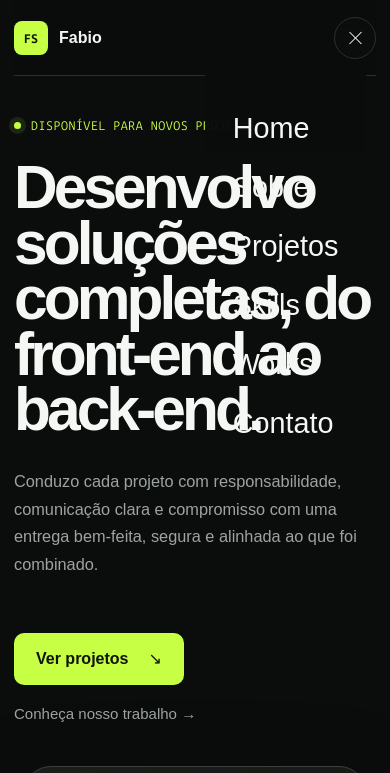
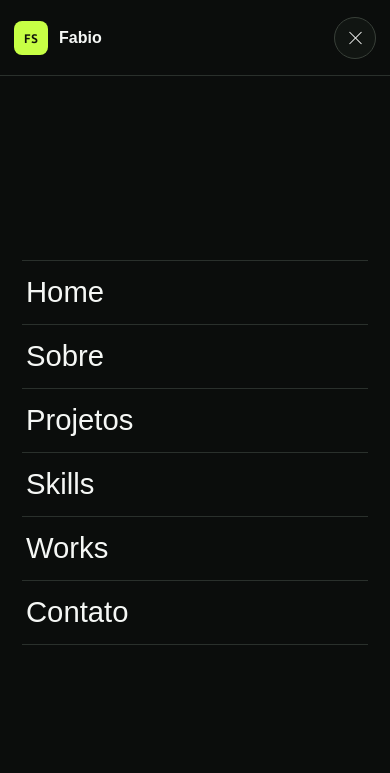
Before and after one commit to Fabio40404040/portifolio, a website built with Vite: page index.html in a window 390 px wide. Both pictures are taken after a click on the button "Abrir menu". Shown: the top 773 px of the page. Built offline with nearby package versions, Linux system fonts and the light colour scheme; a web font is replaced by a local one.

Commit message:
fix: improve mobile navigation visibility

```diff
--- a/src/index.css
+++ b/src/index.css
@@ -46,6 +46,8 @@ body {
   background: radial-gradient(circle at 77% 18%, rgb(199 255 69 / 8%), transparent 23rem), var(--bg);
 }
 
+body.menu-open { overflow: hidden; }
+
 a { color: inherit; text-decoration: none; }
 button { color: inherit; font: inherit; }
 img { display: block; max-width: 100%; }
@@ -59,14 +61,17 @@ img { display: block; max-width: 100%; }
   position: sticky;
   z-index: 100;
   top: 0;
-  width: var(--page);
+  width: 100%;
   height: 92px;
   margin: 0 auto;
+  padding-inline: max(20px, calc((100% - 1180px) / 2));
   display: grid;
   grid-template-columns: 1fr auto 1fr;
   align-items: center;
   border-bottom: 1px solid var(--line);
-  background: rgb(11 13 12 / 86%);
+  color: var(--text);
+  background: rgb(11 13 12 / 96%);
+  box-shadow: 0 10px 28px rgb(0 0 0 / 14%);
   backdrop-filter: blur(16px);
   -webkit-backdrop-filter: blur(16px);
 }
@@ -626,13 +631,16 @@ img { display: block; max-width: 100%; }
 
 @media (max-width: 620px) {
   :root { --page: min(100% - 28px, 1180px); }
-  .site-header { height: 76px; grid-template-columns: 1fr auto 1fr; }
-  .menu-button { position: relative; z-index: 12; grid-column: 3; justify-self: end; width: 42px; height: 42px; padding: 0; display: grid; place-content: center; gap: 6px; border: 1px solid var(--line); border-radius: 50%; background: var(--bg); cursor: pointer; }
+  .site-header { height: 76px; padding-inline: 14px; grid-template-columns: 1fr auto; background: #0b0d0c; backdrop-filter: none; -webkit-backdrop-filter: none; }
+  .site-header .brand { position: relative; z-index: 102; }
+  .menu-button { position: relative; z-index: 102; grid-column: 2; justify-self: end; width: 42px; height: 42px; padding: 0; display: grid; place-content: center; gap: 6px; border: 1px solid #394039; border-radius: 50%; background: #111512; cursor: pointer; }
   .menu-button span { width: 17px; height: 1px; background: var(--text); transition: transform 180ms ease; }
   .menu-button[aria-expanded='true'] span:first-child { transform: translateY(3.5px) rotate(45deg); }
   .menu-button[aria-expanded='true'] span:last-child { transform: translateY(-3.5px) rotate(-45deg); }
-  .site-nav { position: fixed; z-index: 10; inset: 0; padding: 112px 28px 40px; display: flex; align-items: flex-start; flex-direction: column; gap: 26px; visibility: hidden; opacity: 0; color: var(--text); background: rgb(11 13 12 / 98%); font-size: 1.8rem; transition: opacity 180ms ease, visibility 180ms ease; }
-  .site-nav.is-open { visibility: visible; opacity: 1; }
+  .site-nav { position: fixed; z-index: 101; inset: 76px 0 0; width: 100vw; height: calc(100dvh - 76px); padding: 24px 22px 40px; grid-column: auto; justify-self: stretch; display: flex; align-items: stretch; justify-content: center; flex-direction: column; gap: 0; overflow-y: auto; visibility: hidden; opacity: 0; color: var(--text); background: #0b0d0c; font-size: clamp(1.55rem, 7.5vw, 2.15rem); transform: translateY(-12px); transition: opacity 180ms ease, transform 180ms ease, visibility 180ms ease; }
+  .site-nav a { width: 100%; padding: 15px 4px; border-bottom: 1px solid var(--line); }
+  .site-nav a:first-child { border-top: 1px solid var(--line); }
+  .site-nav.is-open { visibility: visible; opacity: 1; transform: none; }
   .hero { min-height: auto; padding: 42px 0 52px; }
   .hero h1 { font-size: clamp(3rem, 15.5vw, 4.6rem); }
   .hero__actions { align-items: flex-start; flex-direction: column; gap: 20px; }
--- a/src/interactions.js
+++ b/src/interactions.js
@@ -1,18 +1,33 @@
 export function setupPortfolioInteractions() {
   const menuButton = document.querySelector('[data-menu-button]')
   const menu = document.querySelector('[data-menu]')
+
+  const closeMenu = () => {
+    menuButton?.setAttribute('aria-expanded', 'false')
+    menuButton?.setAttribute('aria-label', 'Abrir menu')
+    menu?.classList.remove('is-open')
+    document.body.classList.remove('menu-open')
+  }
 
   menuButton?.addEventListener('click', () => {
     const isOpen = menuButton.getAttribute('aria-expanded') === 'true'
     menuButton.setAttribute('aria-expanded', String(!isOpen))
     menuButton.setAttribute('aria-label', isOpen ? 'Abrir menu' : 'Fechar menu')
     menu?.classList.toggle('is-open', !isOpen)
+    document.body.classList.toggle('menu-open', !isOpen)
   })
 
   menu?.addEventListener('click', (event) => {
     if (!event.target.closest('a')) return
-    menuButton?.setAttribute('aria-expanded', 'false')
-    menu?.classList.remove('is-open')
+    closeMenu()
+  })
+
+  document.addEventListener('keydown', (event) => {
+    if (event.key === 'Escape') closeMenu()
+  })
+
+  window.addEventListener('resize', () => {
+    if (window.innerWidth > 620) closeMenu()
   })
 
   const filters = document.querySelectorAll('[data-filter]')
```
